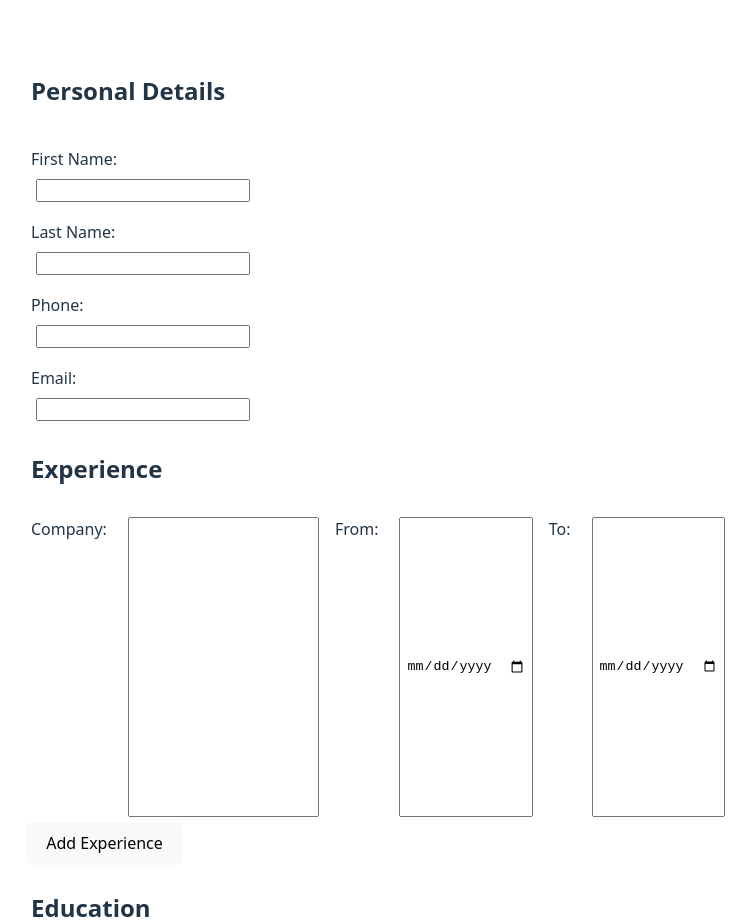
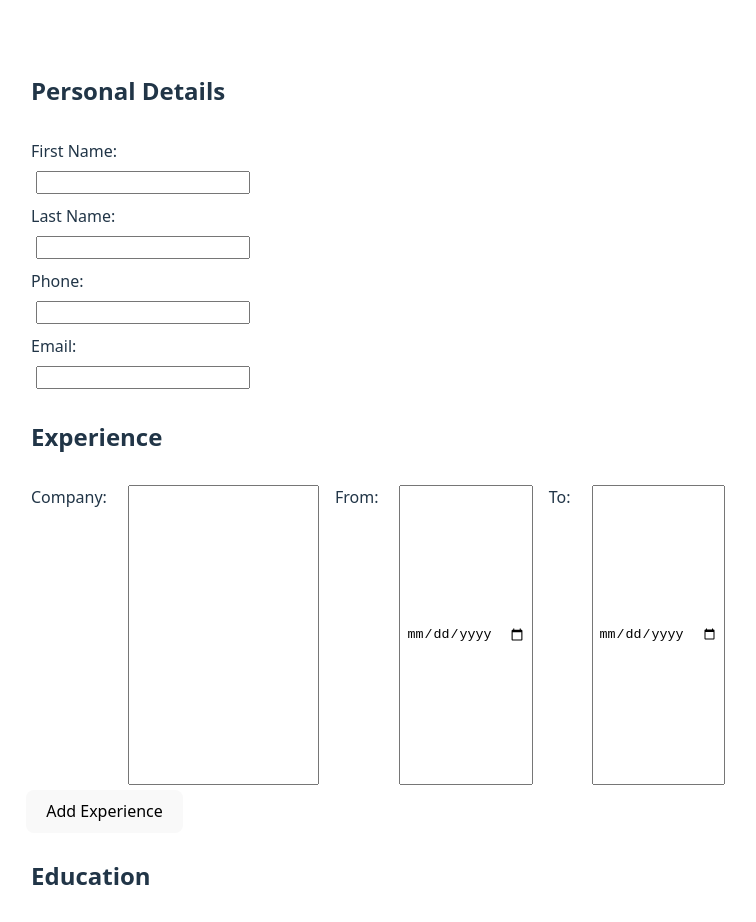
Before and after one commit to anuvind10/CV-Application, a React (Vite) app: page / in a window 1280 px wide. Shown: the top 922 px of the page, without its empty margins (102-858 px from the left). Built offline with nearby package versions, Linux system fonts and the light colour scheme.

Commit message:
update app function to be more dynamic

```diff
--- a/src/App.jsx
+++ b/src/App.jsx
@@ -5,43 +5,39 @@
 import expandIcon from "./images/expand.svg";
 // import collapse from "./images/collapse.svg";
 
+function Section({ className, header, section }) {
+  return (
+    <>
+      <section className={className}>
+        <div className="header">
+          <h2>{header}</h2>
+          <img src={expandIcon} alt="expand section" className="toggle-icon" />
+        </div>
+        {section}
+      </section>
+    </>
+  );
+}
+
 function App() {
   return (
     <>
       <div className="input-section">
-        <section className="personalInfo">
-          <div className="header">
-            <h2>Personal Details</h2>
-            <img
-              src={expandIcon}
-              className="toggle-icon"
-              id="personal-toggle"
-            />
-          </div>
-          <PersonalInfo></PersonalInfo>
-        </section>
-        <section className="experience">
-          <div className="header">
-            <h2>Experience</h2>
-            <img
-              src={expandIcon}
-              className="toggle-icon"
-              id="experience-toggle"
-            />
-          </div>
-          <Experience></Experience>
-        </section>
-        <section className="education">
-          <div className="header">
-            <h2>Education</h2>
-            <img
-              src={expandIcon}
-              className="toggle-icon"
-              id="education-toggle"
-            />
-          </div>
-          <Education></Education>
-        </section>
+        <Section
+          className="personal-info"
+          header="Personal Details"
+          section={<PersonalInfo></PersonalInfo>}
+        ></Section>
+        <Section
+          className="experience"
+          header="Experience"
+          section={<Experience></Experience>}
+        ></Section>
+        <Section
+          className="education"
+          header="Education"
+          section={<Education></Education>}
+        ></Section>
       </div>
       <div className="CV-preview">
         <div className="CV-header"></div>
```
